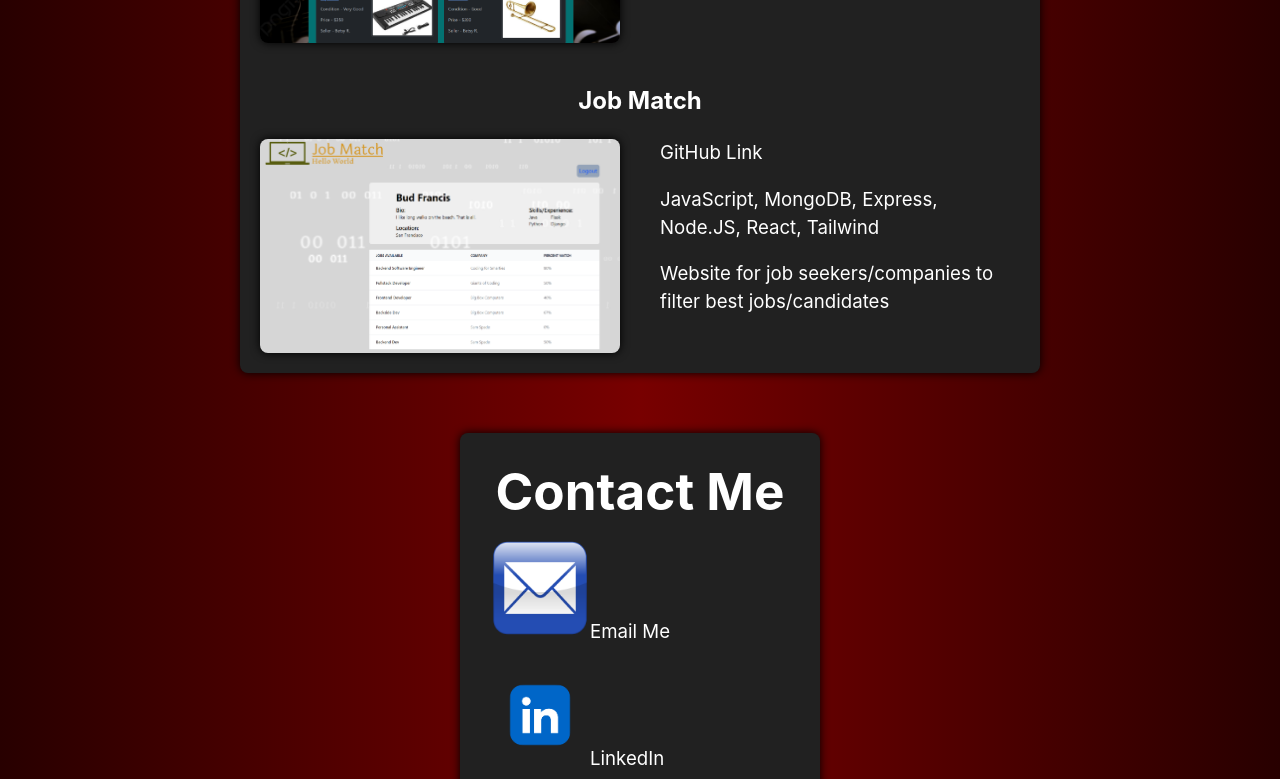
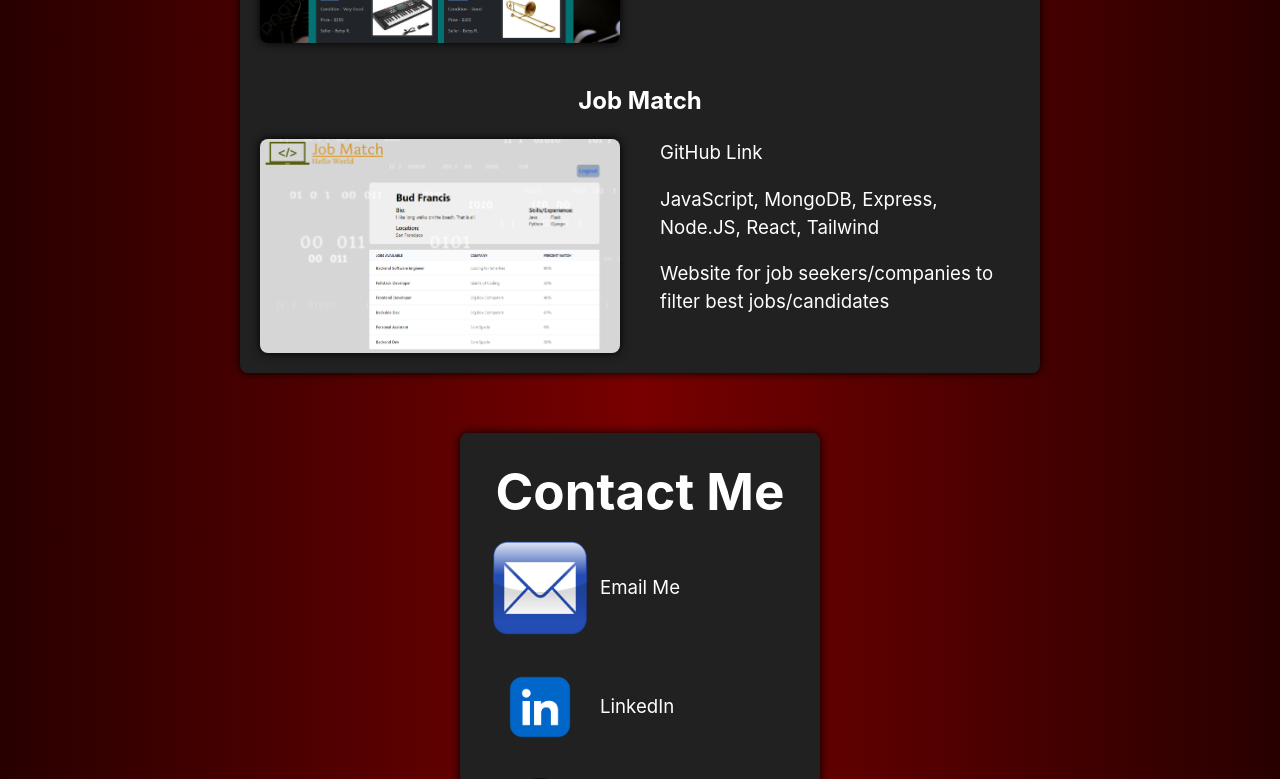
Before and after one commit to Wbradmeyer/vitePortfolio, a Vue app: page / in a window 1280 px wide. Shown: the part 2000-2779 px from the top of the page. Built offline with nearby package versions, Linux system fonts and the light colour scheme.

Commit message:
link spacing

```diff
--- a/src/components/Contact.vue
+++ b/src/components/Contact.vue
@@ -56,6 +56,12 @@
 
     img {
         max-width: 100px;
+        margin-right: 10px;
+    }
+
+    p {
+        display: flex;
+        align-items: center;
     }
 
     /* form {
```
